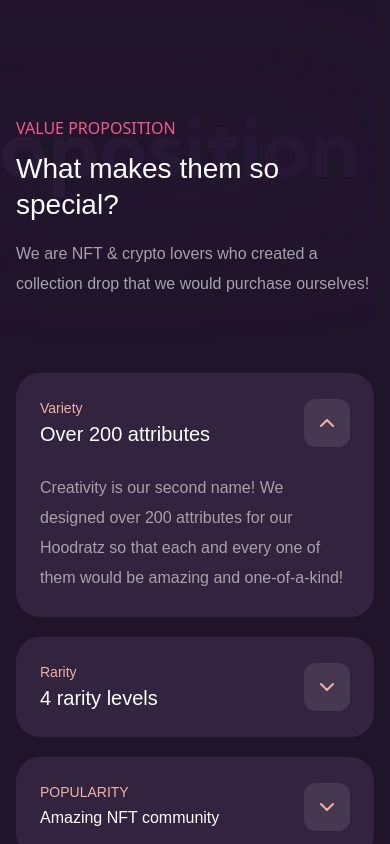
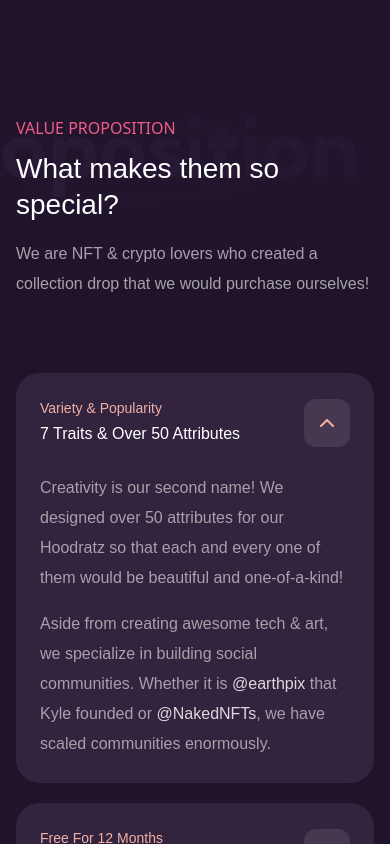
Before and after one commit to meemalabs/hoodratz.io, a Vue app: page / in a window 390 px wide. Both pictures are taken after a click on the button 327 px from the left and 2894 px from the top of the page. Shown: the part 2472-3316 px from the top of the page. Built offline with nearby package versions, Linux system fonts and the light colour scheme; a web font is replaced by a local one.

Commit message:
Fix Mobile Accordion

```diff
--- a/src/views/Home.vue
+++ b/src/views/Home.vue
@@ -589,9 +589,9 @@ import AppFooter from "@/components/AppFooter.vue";
         >
           <div class="flex items-center justify-between">
             <div class="flex flex-col">
-              <h1 class="text-pink-nude text-caption font-sora">Variety</h1>
-              <h1 class="text-white text-body font-sora">
-                Over 200 attributes
+              <h1 class="text-pink-nude text-caption font-sora">Variety &amp; Popularity</h1>
+              <h1 class="text-white font-sora text-body-2">
+                7 Traits &amp; Over 50 Attributes
               </h1>
             </div>
             <button
@@ -611,12 +611,32 @@ import AppFooter from "@/components/AppFooter.vue";
             </button>
           </div>
           <p
-            v-if="accordion.variety"
+            v-show="accordion.variety"
             class="mt-6 text-gray-4 font-sora text-body-2"
           >
-            Creativity is our second name! We designed over 200 attributes for
-            our Hoodratz so that each and every one of them would be amazing and
-            one-of-a-kind!
+            Creativity is our second name! We designed over 50 attributes
+            for our Hoodratz so that each and every one of them would be
+            beautiful and one-of-a-kind!
+          </p>
+          <p
+            v-show="accordion.variety"
+            class="mt-4 text-gray-4 font-sora text-body-2"
+          >
+            Aside from creating awesome tech &amp; art, we specialize in
+            building social communities. Whether it is
+            <a
+              href="https://www.instagram.com/earthpix/"
+              target="_blank"
+              class="text-gray-2 hover:text-gray-1"
+              >@earthpix</a
+            >
+            that Kyle founded or
+            <a
+              href="https://www.instagram.com/nakednfts/"
+              target="_blank"
+              class="text-gray-2 hover:text-gray-1"
+              >@NakedNFTs</a
+            >, we have scaled communities enormously.
           </p>
         </div>
 
@@ -625,12 +645,12 @@ import AppFooter from "@/components/AppFooter.vue";
         >
           <div class="flex items-center justify-between">
             <div class="flex flex-col">
-              <h1 class="text-pink-nude font-sora text-caption">Rarity</h1>
-              <h1 class="text-white font-sora text-body">4 rarity levels</h1>
+              <h1 class="text-pink-nude font-sora text-caption">Free For 12 Months</h1>
+              <h1 class="text-white font-sora text-body-2">The First Decentralized File Manager</h1>
             </div>
             <button
-              v-if="!accordion.rarity"
-              @click.prevent="accordion.rarity = !accordion.rarity"
+              v-if="!accordion.free"
+              @click.prevent="accordion.free = !accordion.free"
               class="px-4 py-5 bg-hoodratz-grey-6 rounded-xl"
             >
               <img src="/images/home/chevron-down.svg" alt="" />
@@ -638,19 +658,28 @@ import AppFooter from "@/components/AppFooter.vue";
 
             <button
               v-else
-              @click.prevent="accordion.rarity = !accordion.rarity"
+              @click.prevent="accordion.free = !accordion.free"
               class="px-4 py-5 bg-hoodratz-grey-6 rounded-xl"
             >
               <img src="/images/home/chevron-up.svg" alt="" />
             </button>
           </div>
           <p
-            v-if="accordion.rarity"
+            v-show="accordion.free"
             class="mt-6 text-gray-4 font-sora text-body-2"
           >
-            Excepteur labore mollit esse minim ullamco cillum anim est ipsum.
-            Cillum consequat Lorem elit cillum cupidatat mollit et laboris amet
-            reprehenderit dolor aliqua.
+            Think of <em>Dropbox for Web 3.</em> For the past two years, we
+            have been working on a custom file management experience &amp;
+            ecosystem that ensures a blazing fast "media delivery." Our
+            public launch is February 2022. Though, beta testers will
+            receive early access.
+          </p>
+          <p
+            v-show="accordion.free"
+            class="mt-3 italic text-gray-4 font-sora text-body-2"
+          >
+            Every holder will receive 12 months of service for free! This is
+            a value of at least 120 USD per year.
           </p>
         </div>
 
@@ -659,14 +688,14 @@ import AppFooter from "@/components/AppFooter.vue";
         >
           <div class="flex items-center justify-between">
             <div class="flex flex-col">
-              <h1 class="text-pink-nude font-sora text-caption">POPULARITY</h1>
+              <h1 class="text-pink-nude font-sora text-caption">Reduced Trading Fees</h1>
               <h1 class="text-white font-sora text-body-2">
-                Amazing NFT community
+                The First Cross-Chain NFT Marketplace
               </h1>
             </div>
             <button
-              v-if="!accordion.popularity"
-              @click.prevent="accordion.popularity = !accordion.popularity"
+              v-if="!accordion.marketplace"
+              @click.prevent="accordion.marketplace = !accordion.marketplace"
               class="px-4 py-5 bg-hoodratz-grey-6 rounded-xl"
             >
               <img src="/images/home/chevron-down.svg" alt="" />
@@ -674,19 +703,35 @@ import AppFooter from "@/components/AppFooter.vue";
 
             <button
               v-else
-              @click.prevent="accordion.popularity = !accordion.popularity"
+              @click.prevent="accordion.marketplace = !accordion.marketplace"
               class="px-4 py-5 bg-hoodratz-grey-6 rounded-xl"
             >
               <img src="/images/home/chevron-up.svg" alt="" />
             </button>
           </div>
           <p
-            v-if="accordion.popularity"
+            v-show="accordion.marketplace"
             class="mt-6 text-gray-4 font-sora text-body-2"
           >
-            Excepteur labore mollit esse minim ullamco cillum anim est ipsum.
-            Cillum consequat Lorem elit cillum cupidatat mollit et laboris amet
-            reprehenderit dolor aliqua.
+            Our brand
+            <a
+              href="https://www.instagram.com/nakednfts/"
+              target="_blank"
+              class="text-gray-2 hover:text-gray-1"
+              >@NakedNFTs</a
+            >
+            is releasing an incredibly thoroughly designed &amp; architected
+            NFT marketplace on 12/12 as well, the day of our Hoodratz
+            launch! It will be our primary marketplace.
+          </p>
+          <p
+            v-show="accordion.marketplace"
+            class="mt-3 text-gray-4 font-sora text-body-2"
+          >
+            Not only will you, as a hodler, pay fewer taxes automatically,
+            but also get to experience history listing on the first
+            marketplace that will support Ethereum, Cardano, and Solana. The
+            more eyes, the more exposure.
           </p>
         </div>
 
@@ -695,9 +740,47 @@ import AppFooter from "@/components/AppFooter.vue";
         >
           <div class="flex items-center justify-between">
             <div class="flex flex-col">
-              <h1 class="text-pink-nude text-caption font-sora">OUR MISSION</h1>
-              <h1 class="text-white text-body font-sora">
-                Helping charities worldwide
+              <h1 class="text-pink-nude text-caption font-sora">Airdrops</h1>
+              <h1 class="text-white font-sora text-body-2">
+                Our creativity keeps creating
+              </h1>
+            </div>
+            <button
+              v-if="!accordion.airdrops"
+              @click.prevent="accordion.airdrops = !accordion.airdrops"
+              class="px-4 py-5 bg-hoodratz-grey-6 rounded-xl"
+            >
+              <img src="/images/home/chevron-down.svg" alt="" />
+            </button>
+
+            <button
+              v-else
+              @click.prevent="accordion.airdrops = !accordion.airdrops"
+              class="px-4 py-5 bg-hoodratz-grey-6 rounded-xl"
+            >
+              <img src="/images/home/chevron-up.svg" alt="" />
+            </button>
+          </div>
+          <p
+            v-show="accordion.airdrops"
+            class="mt-6 text-gray-4 font-sora text-body-2"
+          >
+            Our "creative team" is one of the most qualified in the
+            industry. Join our Discord to find out more about our upcoming
+            cross-chain collection launches! Not only will we airdrop
+            several to hodlers but you are not going to want to miss those
+            mints, either.
+          </p>
+        </div>
+
+        <div
+          class="flex flex-col p-6 mt-5  bg-hoodratz-grey-7 rounded-3xl sm:w-full md:w-3/4"
+        >
+          <div class="flex items-center justify-between">
+            <div class="flex flex-col">
+              <h1 class="text-pink-nude text-caption font-sora">Giving Back</h1>
+              <h1 class="text-white font-sora text-body-2">
+                Helping good causes worldwide
               </h1>
             </div>
             <button
@@ -717,12 +800,14 @@ import AppFooter from "@/components/AppFooter.vue";
             </button>
           </div>
           <p
-            v-if="accordion.mission"
+            v-show="accordion.mission"
             class="mt-6 text-gray-4 font-sora text-body-2"
           >
-            Excepteur labore mollit esse minim ullamco cillum anim est ipsum.
-            Cillum consequat Lorem elit cillum cupidatat mollit et laboris amet
-            reprehenderit dolor aliqua.
+            Our passion and focus lies and lives on the intersection of
+            where technology meets humanity. We try to connect and improve
+            lives by leveraging our creative and technological skills by
+            working with educational &amp; environmental nonprofits all
+            throughout the world.
           </p>
         </div>
 
```
